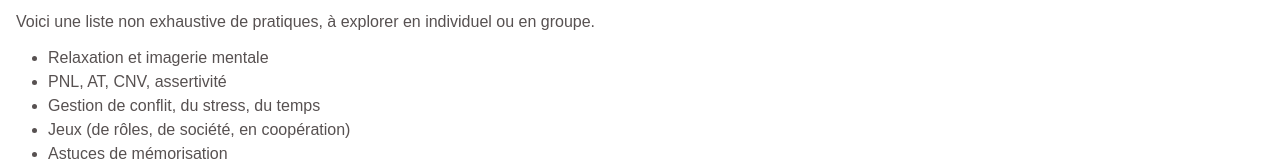
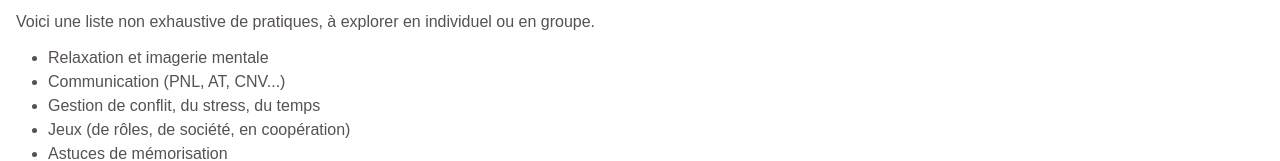
Before and after one commit to Nanges/phi-chi-psy, a Next.js app: page /boite-a-outils in a window 1280 px wide. Shown: the part 412-573 px from the top of the page. Built offline with nearby package versions, Linux system fonts and the light colour scheme; a web font is replaced by a local one.

Commit message:
Changements contenu

```diff
--- a/app/boite-a-outils/page.tsx
+++ b/app/boite-a-outils/page.tsx
@@ -13,7 +13,7 @@
             <p className="my-3">Voici une liste non exhaustive de pratiques, à explorer en individuel ou en groupe.</p>
             <ul className="list">
                 <li>Relaxation et imagerie mentale</li>
-                <li>PNL, AT, CNV, assertivité</li>
+                <li>Communication (PNL, AT, CNV...)</li>
                 <li>Gestion de conflit, du stress, du temps</li>
                 <li>Jeux (de rôles, de société, en coopération)</li>
                 <li>Astuces de mémorisation</li>
--- a/app/page.tsx
+++ b/app/page.tsx
@@ -10,7 +10,7 @@
     <main className="container">
       <h1 className="mb-6 font-2xl font-bold">Présentation</h1>
       <p className="mb-3">La vie nous met à l’épreuve de s’y adapter. Nos ressources personnelles ainsi qu’un entourage bienveillant permettent le plus souvent de franchir les obstacles qui nous construisent.</p>
-      <p className="mb-3">Cependant, des évènements particuliers peuvent ébranler l’édifice. Les stratégies utilisées ou le soutien apporté deviennent inefficaces. Une aide extérieure devient alors nécessaire.</p>
+      <p className="mb-3">Cependant, des évènements particuliers peuvent ébranler l’édifice. Les stratégies utilisées ou le soutien apporté deviennent inefficaces. Une aide extérieure est alors parfois nécessaire.</p>
       <p className="mb-3">Spécialisé dans l’accompagnement émotionnel, cognitif et comportemental, je vous propose un soutien personnalisé avec une approche empathique, pour restaurer votre équilibre et votre bien-être mental.</p>
     </main>
   </CitationLayout>
```
